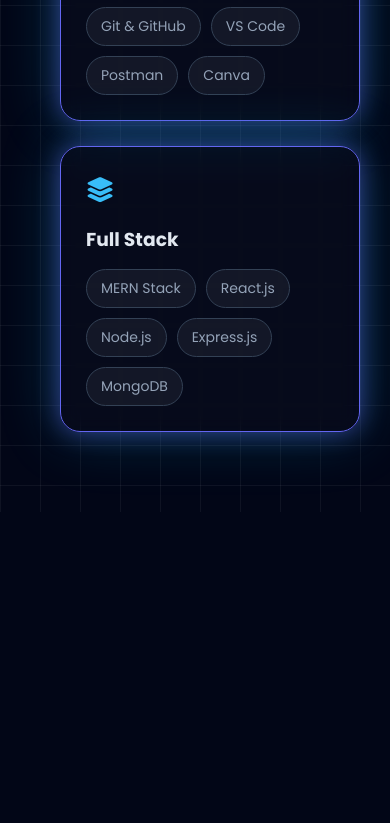
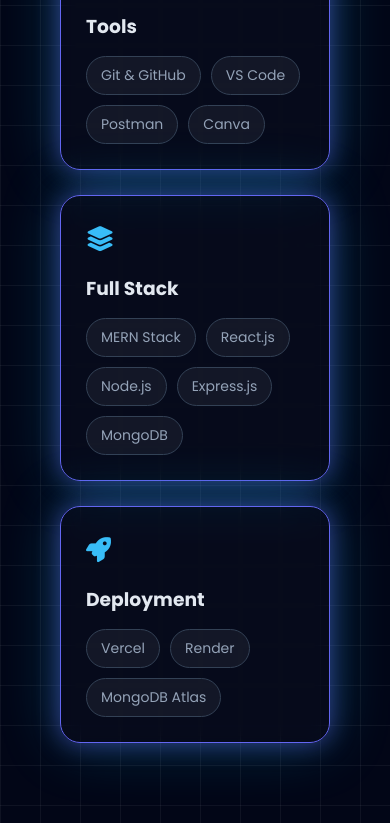
Before and after one commit to vivanpandya/portfolio-website, a plain HTML site: page skills.html in a window 390 px wide. Shown: the part 1275-2098 px from the top of the page. Before the commit the page ends 1787 px from the top, so only its background shows below. Drawn offline with Linux system fonts and the light colour scheme.

Commit message:
Added Deploment skill card to skills.html and updated style.css for new card styling.

```diff
--- a/skills.html
+++ b/skills.html
@@ -103,6 +103,16 @@
       </div>
     </div>
 
+    <div class="skill-card highlight">
+      <div class="icon"><i class="fas fa-rocket"></i></div>
+      <h3>Deployment</h3>
+      <div class="skills-tags">
+        <span>Vercel</span>
+        <span>Render</span>
+        <span>MongoDB Atlas</span>
+      </div>
+    </div>
+
   </div>
 
 </section>
--- a/style.css
+++ b/style.css
@@ -513,7 +513,7 @@ body::before {
 /* SAME GRID AS PROJECTS */
 .skills-container {
   display: grid;
-  grid-template-columns: repeat(auto-fit, minmax(300px, 1fr));
+  grid-template-columns: repeat(5, 1fr); /* 5 cards per row */
   gap: 25px;
 }
 
@@ -589,7 +589,25 @@ body::before {
   box-shadow: 0 0 40px rgba(99,102,241,0.3);
 }
 
-/* PROJECTS */
+@media (max-width: 1200px) {
+  .skills-container {
+    grid-template-columns: repeat(3, 1fr);
+  }
+}
+
+@media (max-width: 800px) {
+  .skills-container {
+    grid-template-columns: repeat(2, 1fr);
+  }
+}
+
+@media (max-width: 500px) {
+  .skills-container {
+    grid-template-columns: 1fr;
+  }
+}
+
+/* PROJECTS SECTION */
 .projects-section {
   padding: 80px 60px;
   text-align: center;
```
